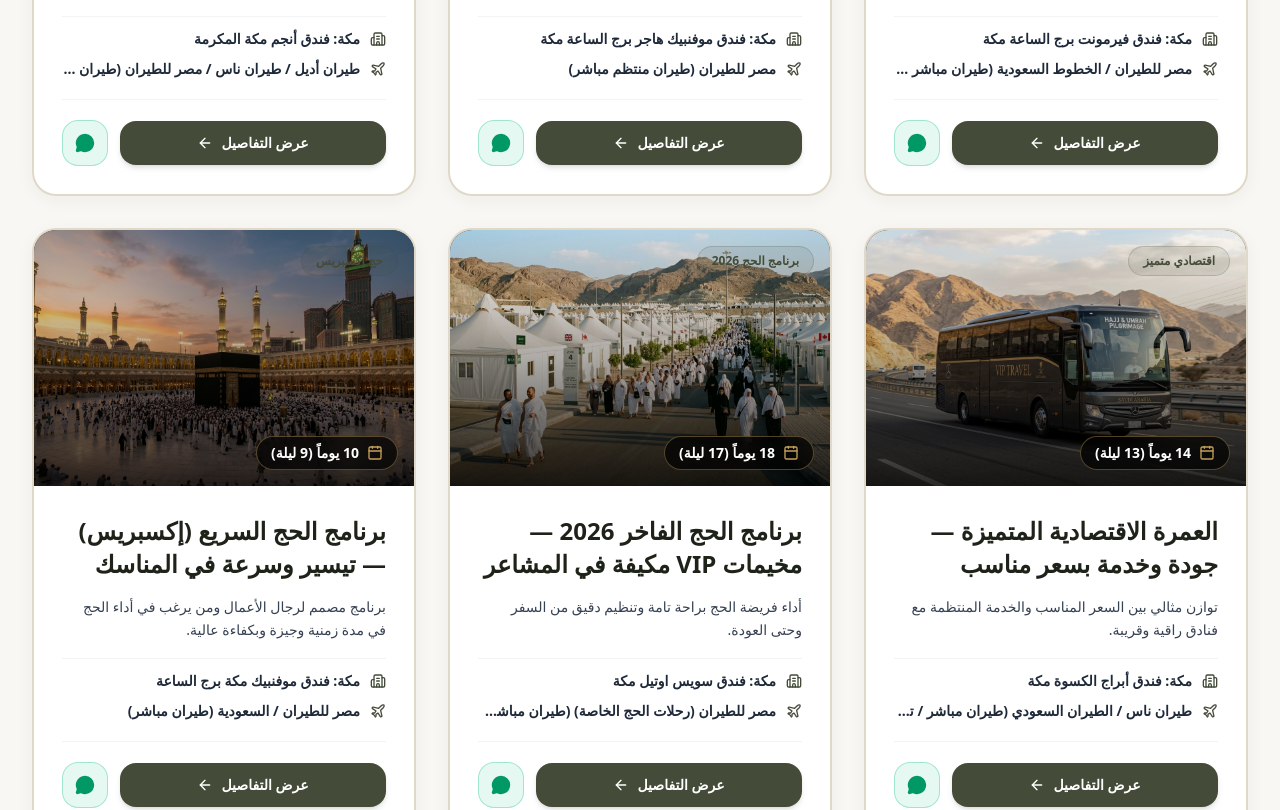
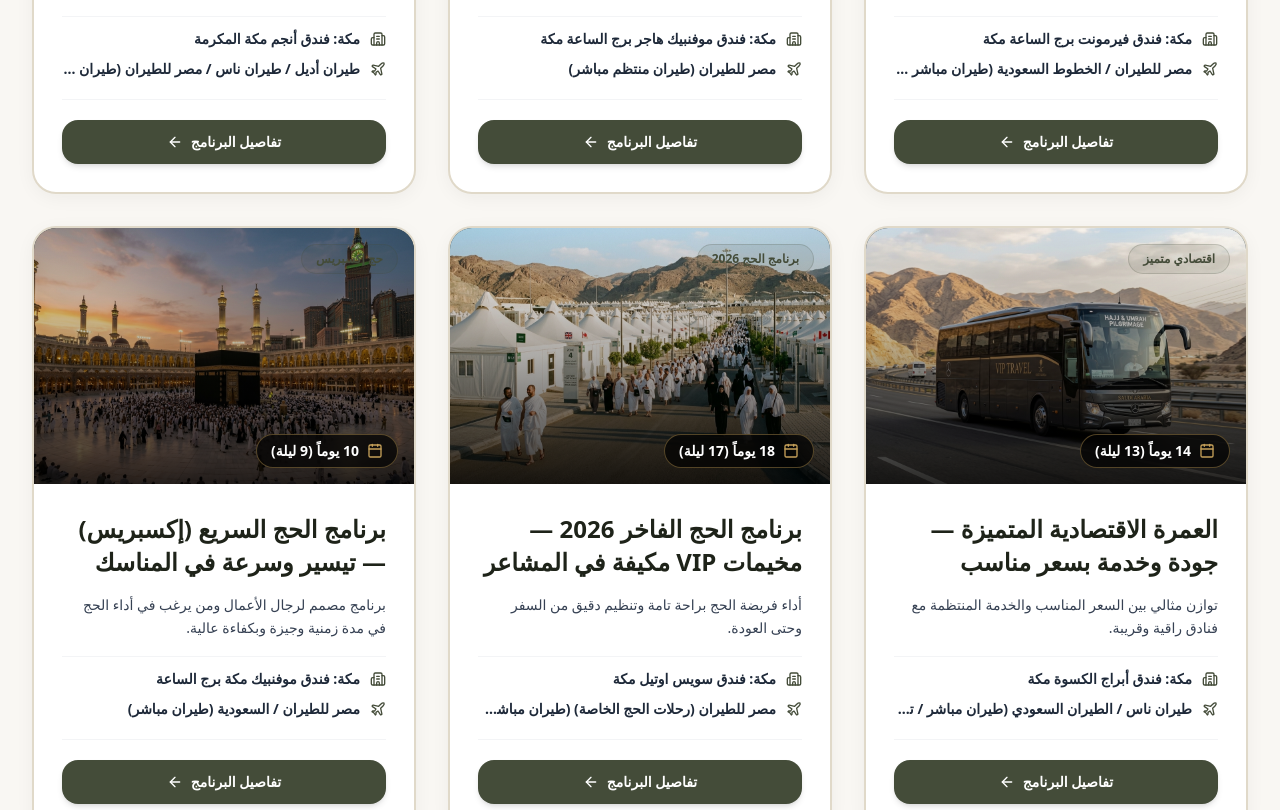
Before and after one commit to youssef-shaaban-dev/sisi-travel, a Next.js app: page / in a window 1280 px wide. Shown: the part 2800-3610 px from the top of the page. Built offline with nearby package versions, Linux system fonts and the light colour scheme.

Commit message:
feat: add FloatingWhatsApp component and ProgramCard display component

```diff
--- a/src/components/sections/ProgramCard.tsx
+++ b/src/components/sections/ProgramCard.tsx
@@ -1,8 +1,8 @@
 import React from 'react';
 import Image from 'next/image';
 import Link from 'next/link';
-import { Calendar, Building2, Plane, ArrowLeft, MessageCircle } from 'lucide-react';
-import { TravelProgram, getWhatsAppLink } from '@/data/programsData';
+import { Calendar, Building2, Plane, ArrowLeft } from 'lucide-react';
+import { TravelProgram } from '@/data/programsData';
 import Badge from '@/components/ui/Badge';
 
 interface ProgramCardProps {
@@ -12,15 +12,15 @@ interface ProgramCardProps {
 export default function ProgramCard({ program }: ProgramCardProps) {
   return (
     <article className="bg-white rounded-3xl overflow-hidden border-2 border-brand-sand brand-card-shadow brand-card-hover flex flex-col h-full group">
-      {/* Card Image */}
-      <div className="relative h-64 w-full overflow-hidden bg-brand-burgundy-dark">
+      {/* Clickable Card Image */}
+      <Link href={`/programs/${program.slug}`} className="relative h-64 w-full overflow-hidden bg-brand-burgundy-dark block cursor-pointer">
         <Image
           src={program.featuredImage}
           alt={program.title}
           fill
           className="object-cover group-hover:scale-105 transition-transform duration-500"
         />
-        <div className="absolute inset-0 bg-gradient-to-t from-black/80 via-black/30 to-transparent" />
+        <div className="absolute inset-0 bg-linear-to-t from-black/80 via-black/30 to-transparent" />
 
         {/* Category Badge Top Right */}
         <div className="absolute top-4 right-4 z-10">
@@ -34,14 +34,16 @@ export default function ProgramCard({ program }: ProgramCardProps) {
           <Calendar className="w-4 h-4 text-brand-gold" />
           <span>{program.durationDays} يوماً ({program.durationNights} ليلة)</span>
         </div>
-      </div>
+      </Link>
 
       {/* Card Content */}
       <div className="p-7 flex-1 flex flex-col justify-between space-y-5">
         <div className="space-y-4">
-          <h3 className="text-2xl font-black text-brand-burgundy-dark group-hover:text-brand-burgundy transition-colors leading-snug">
-            {program.title}
-          </h3>
+          <Link href={`/programs/${program.slug}`} className="block">
+            <h3 className="text-2xl font-black text-brand-burgundy-dark group-hover:text-brand-burgundy transition-colors leading-snug">
+              {program.title}
+            </h3>
+          </Link>
 
           <p className="text-sm text-gray-700 line-clamp-2 leading-relaxed font-medium">
             {program.subtitle}
@@ -74,20 +76,9 @@ export default function ProgramCard({ program }: ProgramCardProps) {
             href={`/programs/${program.slug}`}
             className="flex-1 inline-flex items-center justify-center gap-2 py-3 px-5 rounded-2xl bg-brand-burgundy hover:bg-brand-burgundy-light text-white text-sm font-black transition-all shadow-md group-hover:shadow-lg"
           >
-            <span>عرض التفاصيل</span>
+            <span>تفاصيل البرنامج</span>
             <ArrowLeft className="w-4 h-4 group-hover:-translate-x-1 transition-transform" />
           </Link>
-
-          {/* Quick WhatsApp Inquiry */}
-          <a
-            href={getWhatsAppLink(program.title)}
-            target="_blank"
-            rel="noopener noreferrer"
-            title="استفسر عبر واتساب"
-            className="p-3 rounded-2xl bg-emerald-500/10 hover:bg-emerald-500 text-emerald-600 hover:text-white transition-all border border-emerald-500/30 flex-shrink-0"
-          >
-            <MessageCircle className="w-5 h-5 fill-current" />
-          </a>
         </div>
       </div>
     </article>
--- a/src/components/ui/FloatingWhatsApp.tsx
+++ b/src/components/ui/FloatingWhatsApp.tsx
@@ -32,7 +32,7 @@ export default function FloatingWhatsApp() {
     >
       <MessageCircle className="w-7 h-7 fill-current animate-pulse" />
       <span className="hidden sm:inline font-black text-base tracking-wide">
-        استفسر عبر الواتساب مباشرة
+        استفسر عبر الواتساب
       </span>
     </a>
   );
```
